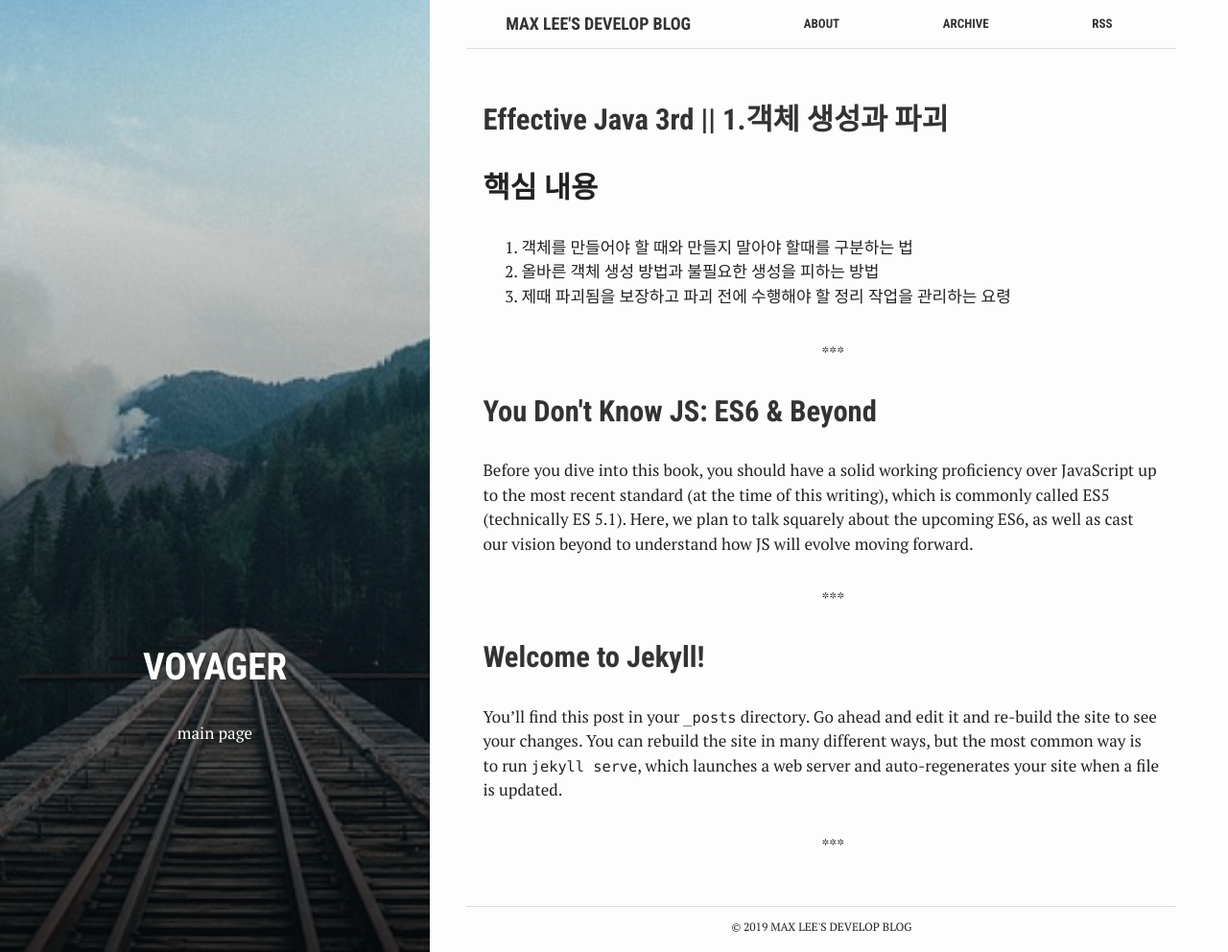
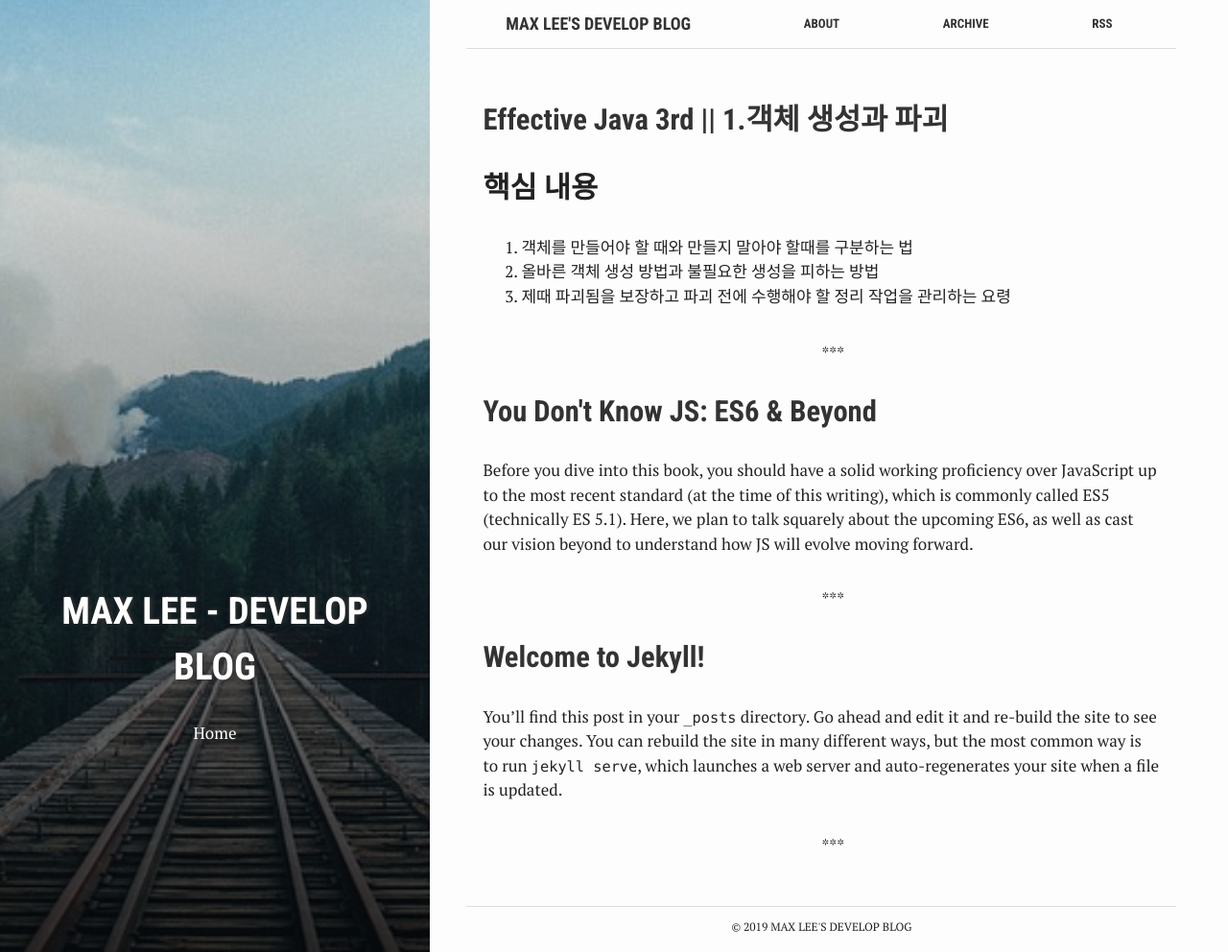
Before and after one commit to pj4316/maxlee90.github.io, a Jekyll site: the page built from index.html, in a window 1280 px wide and 992 px high. Shown: the whole window at 96% size. Built offline with Jekyll 4.4.1, drawn with Linux system fonts in a browser that asks for light colours.

Commit message:
Update index.html

```diff
--- a/index.html
+++ b/index.html
@@ -2,8 +2,8 @@
 bg: "rails.jpg"
 layout: default
 crawlertitle: "Jekyll blog"
-title: "Voyager"
-summary: "main page"
+title: "Max Lee - Develop Blog"
+summary: "Home"
 ---
 
 {% for post in site.posts limit: 5 %}
```
